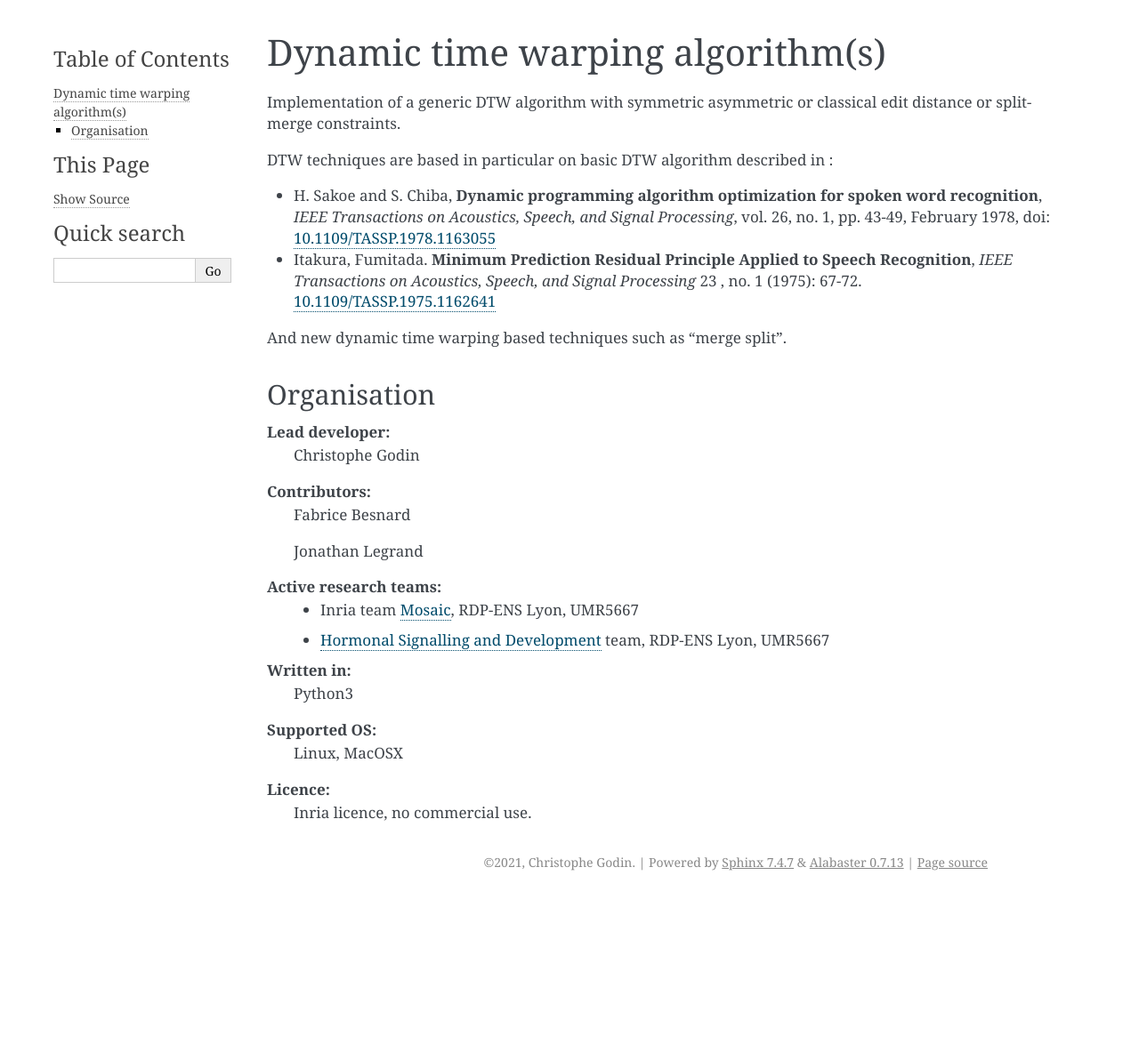
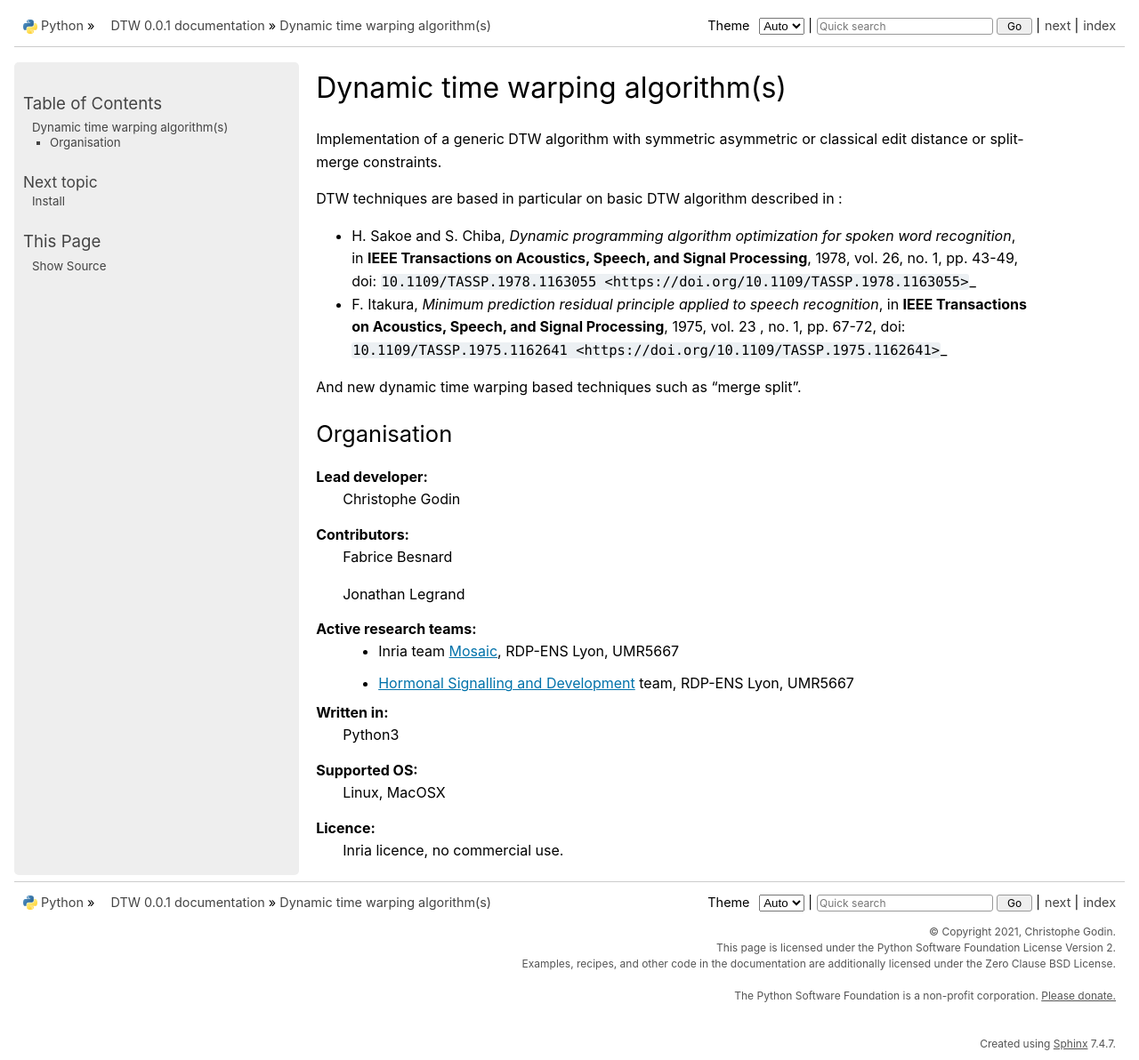
Before and after one commit to romi/dtw, a Sphinx documentation site: the page built from doc/source/index.md, in a window 1280 px wide and 1192 px high. Shown: the whole window at 89% size. Built offline with Sphinx 7.4.7, drawn with Linux system fonts in a browser that asks for light colours; comment, search, counter and statistics services are not loaded; the version number is read from the project's files by our own code.

Commit message:
Documentation update

```diff
--- a/doc/source/conf.py
+++ b/doc/source/conf.py
@@ -126,17 +126,25 @@ with open("tutorials.md", "w+") as f:
 # Add this to render plotly figures:
 html_js_files = ["https://cdnjs.cloudflare.com/ajax/libs/require.js/2.3.4/require.min.js"]
 
+# -- Intersphinx -------------------------------------------------------------
+# Configuration for intersphinx: refer to the Python standard library.
+intersphinx_mapping = {'python': ('https://docs.python.org/3', None),
+                       'pandas': ('https://pandas.pydata.org/pandas-docs/stable/', None),
+                       'numpy': ('https://numpy.org/doc/stable/', None)}
+
+# List of `intersphinx_mapping`:
+# https://gist.github.com/bskinn/0e164963428d4b51017cebdb6cda5209
 
 # -- Options for HTML output -------------------------------------------------
 
 # The theme to use for HTML and HTML Help pages.  See the documentation for
 # a list of builtin themes.
 #
-html_theme = 'alabaster'
+html_theme = 'python_docs_theme'
 
 # Add any paths that contain custom static files (such as style sheets) here,
 # relative to this directory. They are copied after the builtin static files,
 # so a file named "default.css" will overwrite the builtin "default.css".
 html_static_path = ['_static']
 
-html_css_files = ['custom.css']
+# html_css_files = ['alabaster_custom.css']
--- a/doc/source/index.md
+++ b/doc/source/index.md
@@ -4,8 +4,8 @@ Implementation of a generic DTW algorithm with symmetric asymmetric or classical
 
 DTW techniques are based in particular on basic DTW algorithm described in :
 
- - H. Sakoe and S. Chiba, **Dynamic programming algorithm optimization for spoken word recognition**, _IEEE Transactions on Acoustics, Speech, and Signal Processing_, vol. 26, no. 1, pp. 43-49, February 1978, doi: [10.1109/TASSP.1978.1163055](https://doi.org/10.1109/TASSP.1978.1163055)
- - Itakura, Fumitada. **Minimum Prediction Residual Principle Applied to Speech Recognition**, _IEEE Transactions on Acoustics, Speech, and Signal Processing_ 23 , no. 1 (1975): 67-72. [10.1109/TASSP.1975.1162641](https://doi.org/10.1109/TASSP.1975.1162641)
+ - H. Sakoe and S. Chiba, *Dynamic programming algorithm optimization for spoken word recognition*, in **IEEE Transactions on Acoustics, Speech, and Signal Processing**, 1978, vol. 26, no. 1, pp. 43-49, doi: `10.1109/TASSP.1978.1163055 <https://doi.org/10.1109/TASSP.1978.1163055>`_
+ - F. Itakura, *Minimum prediction residual principle applied to speech recognition*, in **IEEE Transactions on Acoustics, Speech, and Signal Processing**, 1975, vol. 23 , no. 1, pp. 67-72, doi: `10.1109/TASSP.1975.1162641 <https://doi.org/10.1109/TASSP.1975.1162641>`_
 
 And new dynamic time warping based techniques such as "merge split".
 
```
Also changed, not shown: doc/source/reference/autodoc_DTW.md (+1 -0 lines), doc/source/reference/autodoc_cli.md (+3 -3 lines), doc/source/tutorials.md (+0 -1 lines), doc/source/_static/alabaster_custom.css (renamed from doc/source/_static/custom.css).
